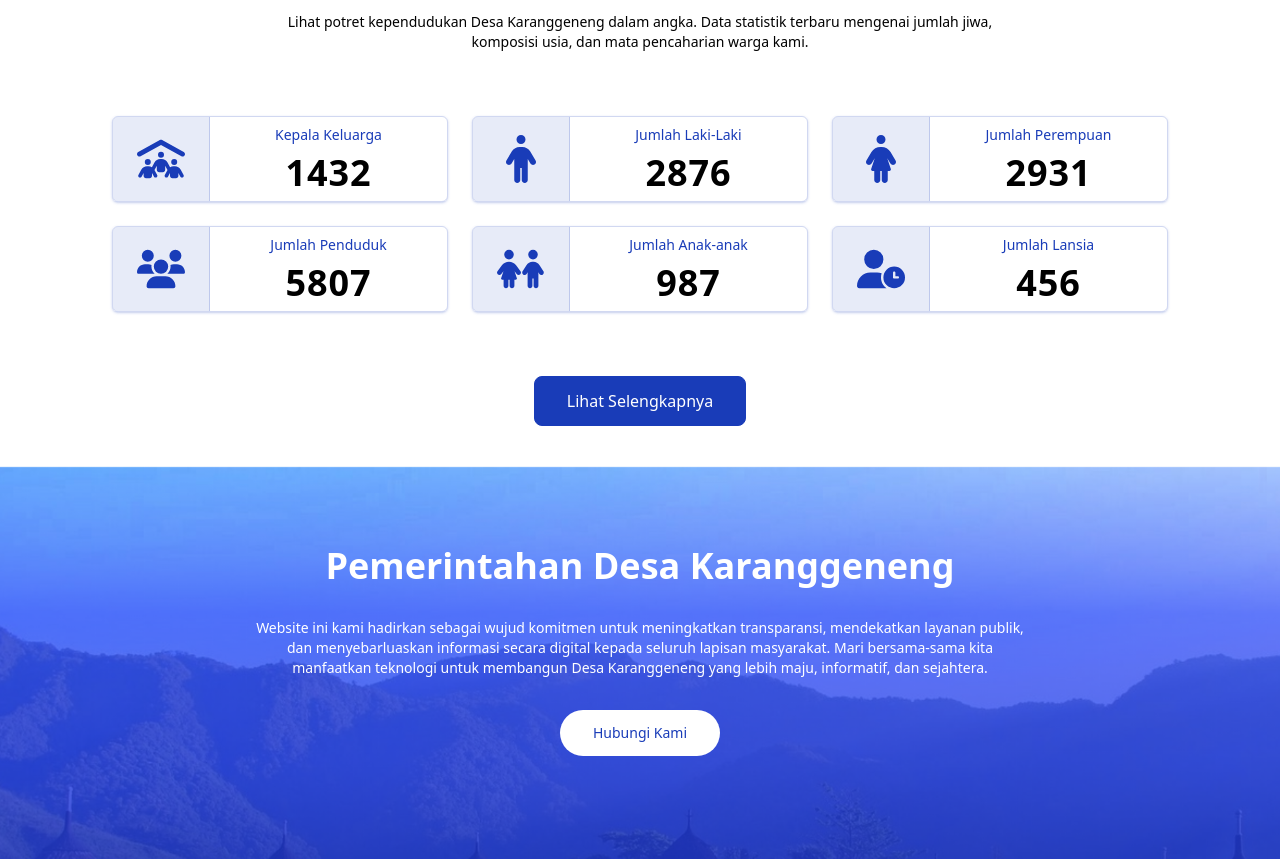
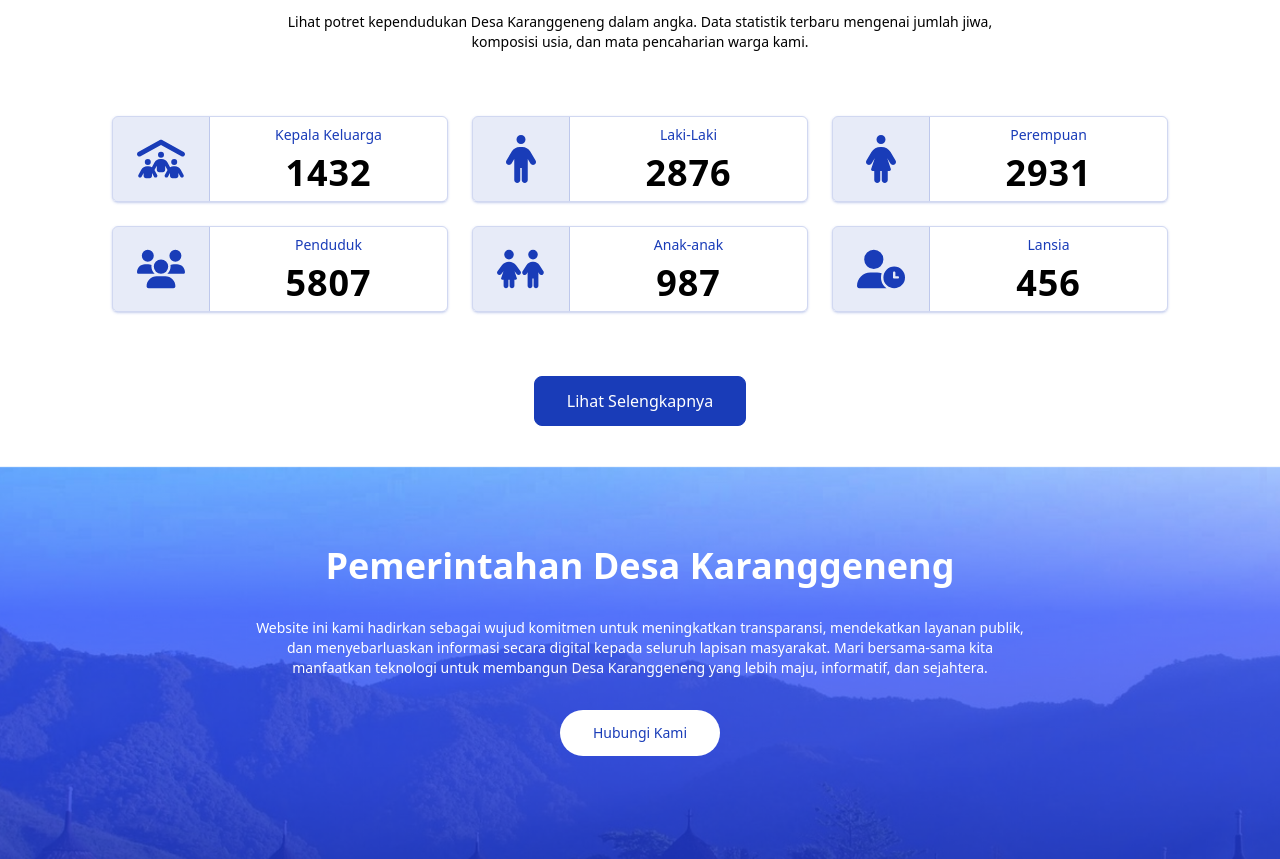
Before and after one commit to fiebryhoga/karanggeneng, a Next.js app: page / in a window 1280 px wide. Shown: the part 1586-2445 px from the top of the page. Built offline with nearby package versions, Linux system fonts and the light colour scheme.

Commit message:
add demografi singkat section

```diff
--- a/src/components/section/Beranda/DemografiSingkat.jsx
+++ b/src/components/section/Beranda/DemografiSingkat.jsx
@@ -39,21 +39,21 @@ const DemografiSingkat = () => {
           />
           <CardDemografi
             icon={FaPerson}
-            title="Jumlah Laki-Laki"
+            title="Laki-Laki"
             value={2876}
           />
           <CardDemografi
             icon={FaPersonDress}
-            title="Jumlah Perempuan"
+            title="Perempuan"
             value={2931}
           />
-          <CardDemografi icon={FaUsers} title="Jumlah Penduduk" value={5807} />
+          <CardDemografi icon={FaUsers} title="Penduduk" value={5807} />
           <CardDemografi
             icon={FaChildren}
-            title="Jumlah Anak-anak"
+            title="Anak-anak"
             value={987}
           />
-          <CardDemografi icon={FaUserClock} title="Jumlah Lansia" value={456} />
+          <CardDemografi icon={FaUserClock} title="Lansia" value={456} />
         </div>
         <div className="w-full flex justify-center items-center">
             <Link href="/#" className="text-base medium rounded-lg bg-blue-800 text-white hover:text-blue-800 hover:bg-white px-8 py-3 transition-all ease-in-out duration-300 border border-blue-800">
```
